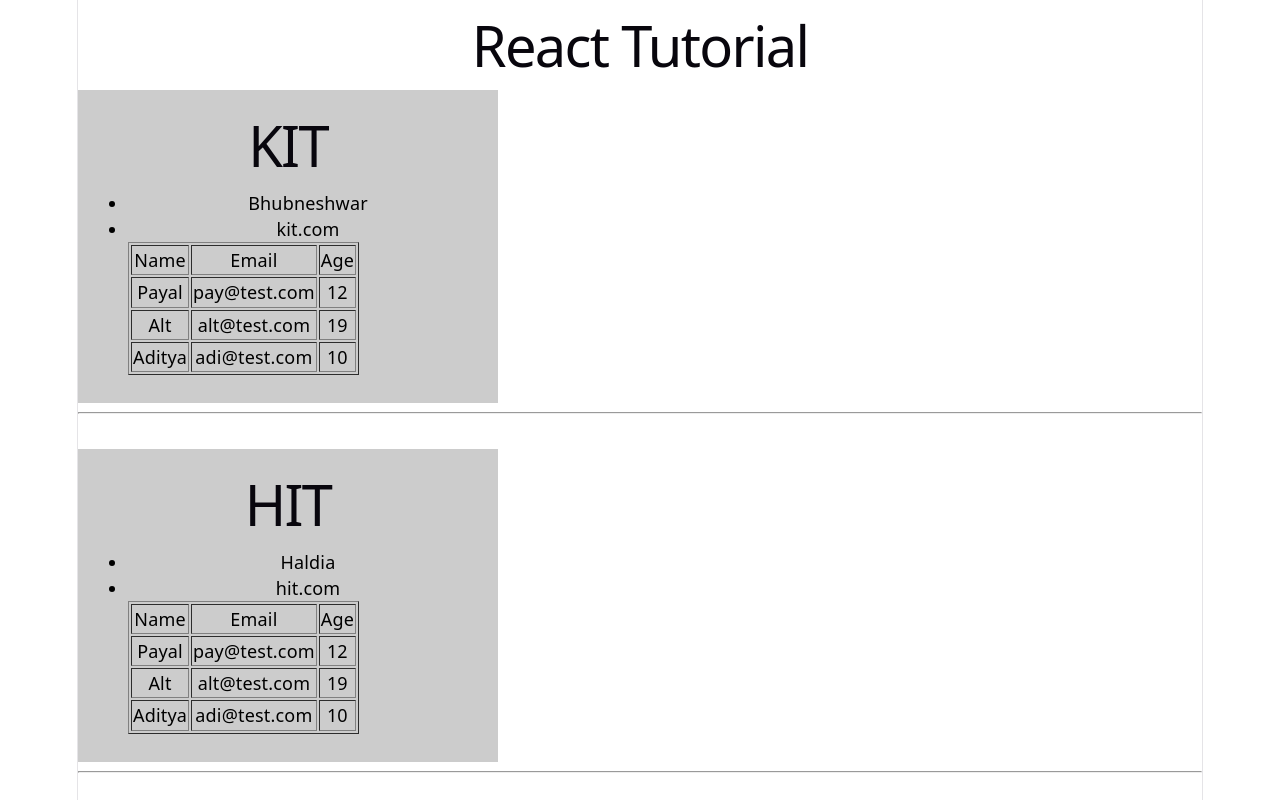
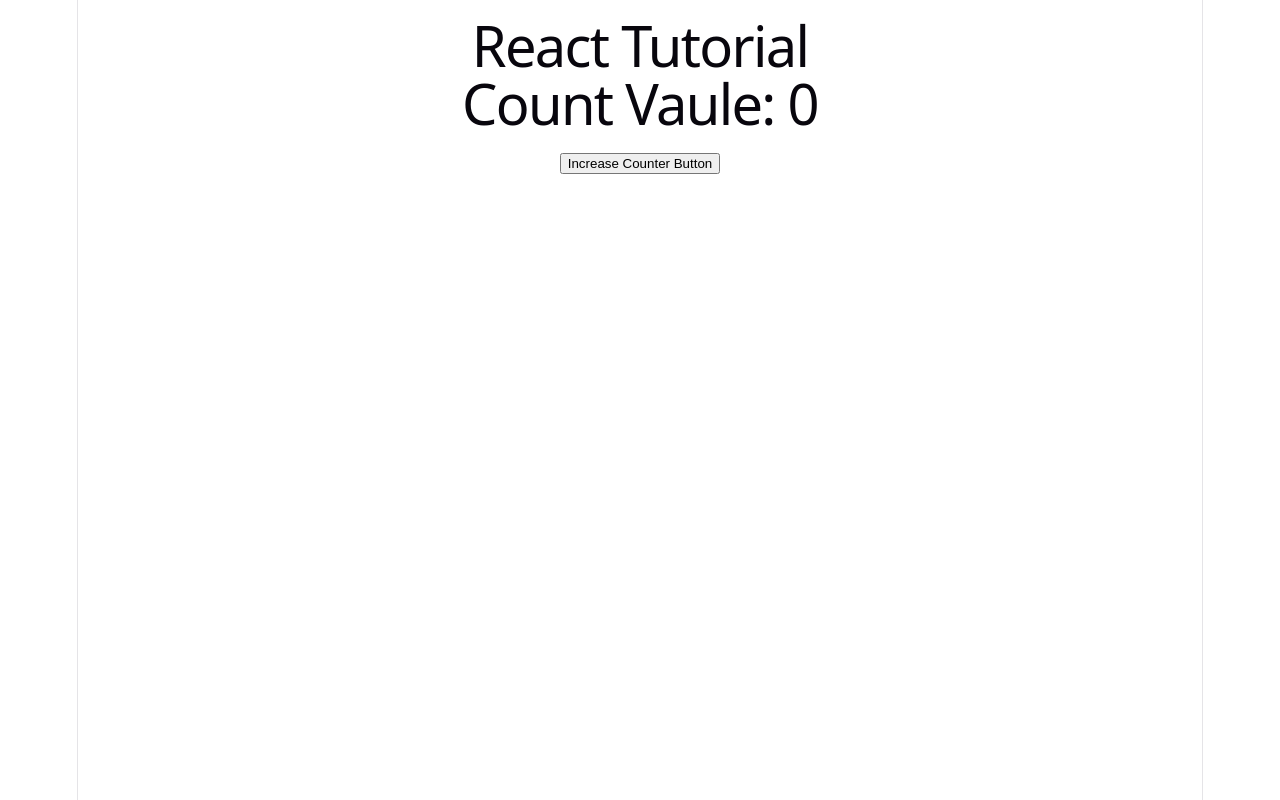
Before and after one commit to pans1234/React-Js-Tutorial, a React (Vite) app: page / in a window 1280 px wide. Shown: the top 800 px of the page. Built offline with nearby package versions, Linux system fonts and the light colour scheme.

Commit message:
UseEffect hooks Understanding 1. Calling useEffects for differnet cased based on dependecies

```diff
--- a/src/App.jsx
+++ b/src/App.jsx
@@ -19,6 +19,7 @@ import { UnderstandLoop } from './Loop-in-Jsx'
 import DeafultClockComponent from './Clock-dynamic-component'
 import DropdownChangeColorClock from './Dropdown-chnage-color-for-clock'
 import { NestedLoopJsx } from './Nested-Loop-Jsx'
+import UseEffectsHooks from './Use-Effects-Hooks-Understanding'
 function App() {
   const [count, setCount] = useState(0)
   let userObj = [
@@ -41,16 +42,17 @@ function App() {
       {/* <PropsReactUnderstanding name="Aditya Jain" age={25} /> */}
       {/* <button onClick={() => showUserDetails(!userDetails)}>Toggle User Details</button> */}
       {/* {userObj && userDetails && <PropsReactUnderstanding userList={userObj} />} */}
-      {/* <ChangeInputFieldValueDisplay />
-      {userObj && userDetails ? <PropsReactUnderstanding userList={userObj} /> : null}
-      <PropsStyleJsxDefaultSend custom_color="darkblue">
+      {/* <ChangeInputFieldValueDisplay /> */}
+      {/* {userObj && userDetails ? <PropsReactUnderstanding userList={userObj} /> : null} */}
+      {/* <PropsStyleJsxDefaultSend custom_color="darkblue">
         <p>This is a child component</p>
       </PropsStyleJsxDefaultSend> */}
       {/* <CheckboxValueDisplay />
       <RadioButtonDropdownDisplay /> */}
       {/* <UnderstandLoop /> */}
       {/* <DropdownChangeColorClock /> */}
-      <NestedLoopJsx />
+      {/* <NestedLoopJsx /> */}
+      <UseEffectsHooks />
 
 
     </div>
--- /dev/null
+++ b/src/Use-Effects-Hooks-Understanding.jsx
@@ -0,0 +1,39 @@
+import { useEffect, useState } from 'react'
+
+function UseEffectsHooks() {
+    const [count, setCounter] = useState(0);
+
+    useEffect(() => {
+        handleComponentCallOnce();
+    }, [])
+
+    // useEffect(() => {
+    //     handleComponentCallOnce();
+    // }, [count,state2])
+
+    // useEffect(() => {
+    //     handleComponentCallOnce();
+    // }, [props1,props2])
+
+    // useEffect(() => {
+    //     handleComponentCallOnce();
+    // }) cal every time whenever the Compoennt re renders
+
+    function handleComponentCallOnce() {
+        console.log("This Should be Called only once===> handleComponentCallOnce");
+    }
+    // handleComponentCallOnce();
+    // calling here wil automatically multiple times because whenever the stae change the
+    // component re render as soon as it re renders the function again calls not only once if you wnat to call it only at once then
+    // we need to use useEffects(), where dependecy array will be [] and will call only
+    // if you wnat certain function or side effercts must be called only if tehre is chage in state or in props
+    // multiple useEffects can be used in one component may be work independenltly
+    return (
+        <>
+            <h1>Count Vaule: {count}</h1>
+            <button onClick={() => setCounter(count + 1)}>Increase Counter Button</button>
+        </>
+    )
+}
+
+export default UseEffectsHooks;
```
